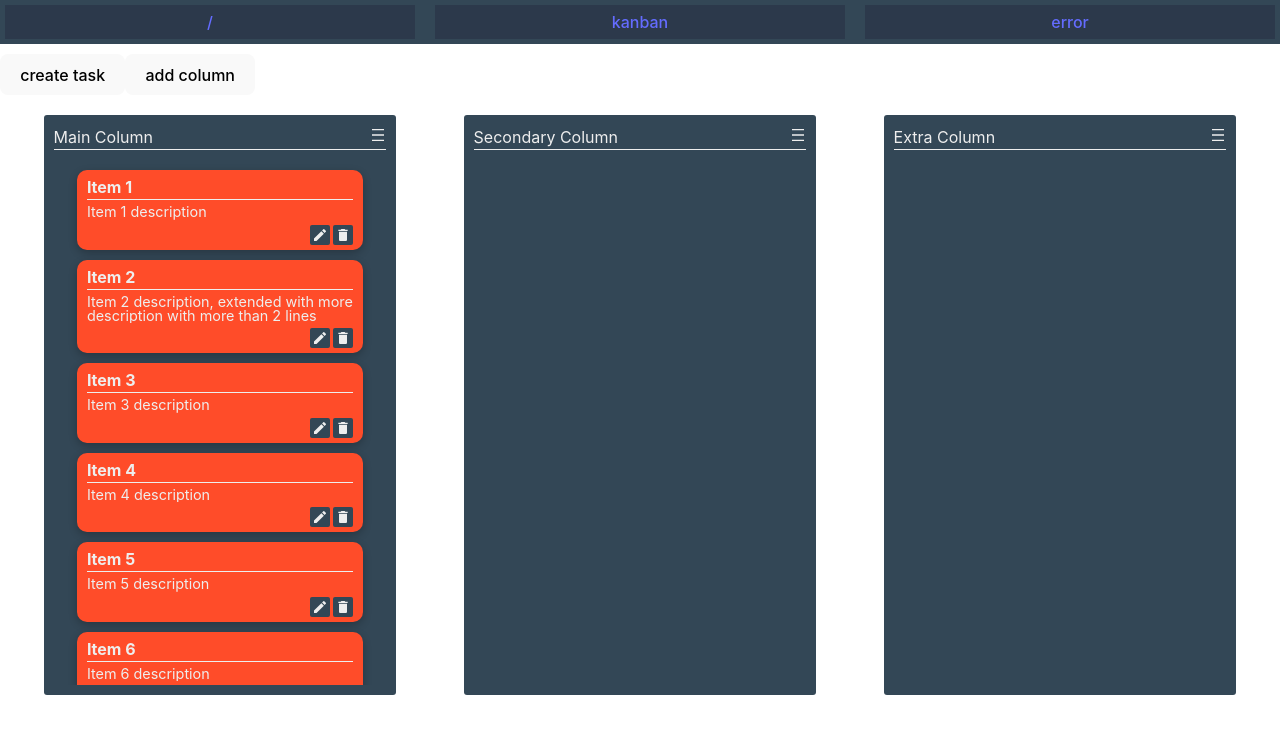
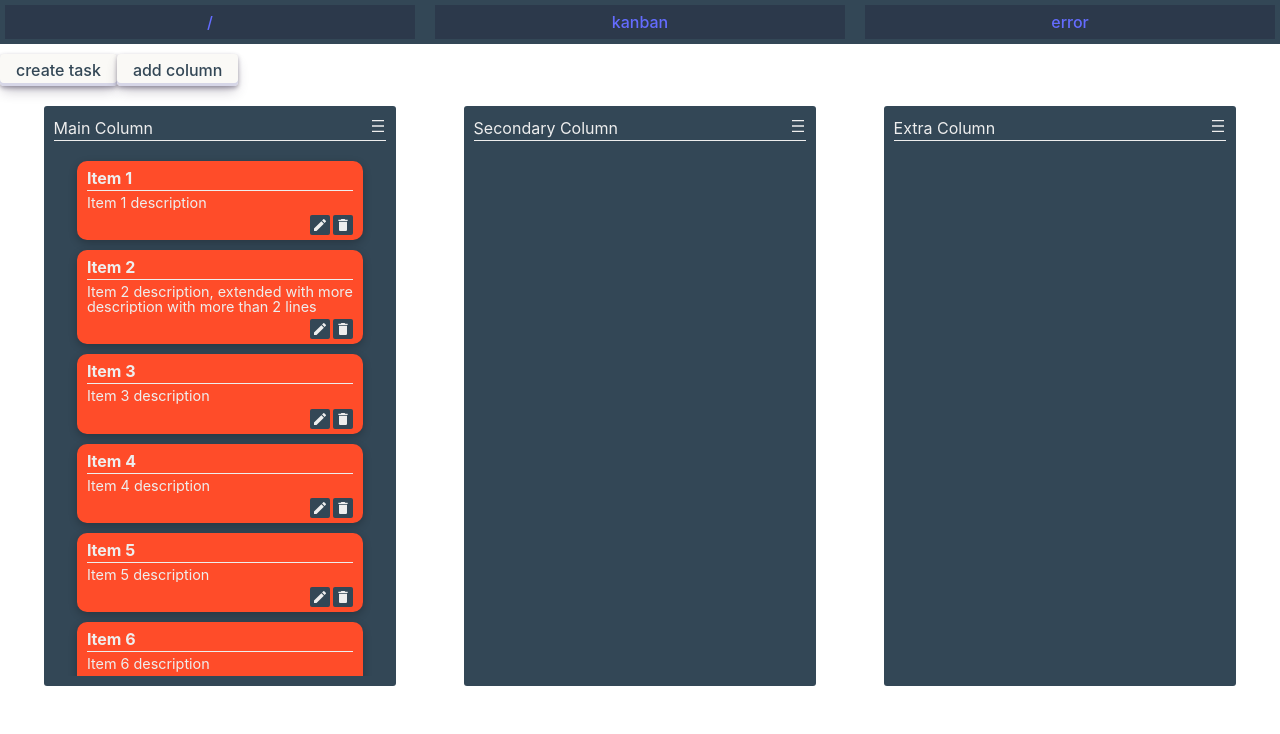
Before and after one commit to Daamii/kanban, a React (Vite) app: page /kanban in a window 1280 px wide. Shown: the top 734 px of the page. Built offline with nearby package versions, Linux system fonts and the light colour scheme.

Commit message:
fix text input and clean create PrimaryButton Ccomponent

```diff
--- a/src/Screens/Kanban/KanbanPage.tsx
+++ b/src/Screens/Kanban/KanbanPage.tsx
@@ -1,6 +1,7 @@
 import React, { useState } from "react";
 import { useDispatch, useSelector } from "react-redux";
 import { v4 } from "uuid";
+import { PrimaryButton } from "../../components/Buttons/ButtonPrimary";
 import { KanbanGrid } from "../../features/Kanban/KanbanGrid";
 import { selectKanban, setColumns } from "../../store/kanbanSlice";
 import { ColumnnType } from "../../Types/types";
@@ -18,8 +19,10 @@ export const KanbanPage = () => {
   return (
     <div className="kanban-page">
       <div>
-        <button onClick={() => setIsOpen(true)}>create task</button>
-        <button
+        <PrimaryButton onClick={() => setIsOpen(true)}>
+          create task
+        </PrimaryButton>
+        <PrimaryButton
           onClick={() => {
             kanbanData.columns.length <= 4 &&
               dispatch(
@@ -34,7 +37,7 @@ export const KanbanPage = () => {
           }}
         >
           add column
-        </button>
+        </PrimaryButton>
       </div>
       <TaskForm isModalOpen={isOpen} closeModal={() => setIsOpen(false)} />
       <KanbanGrid tasks={kanbanData.tasks} columns={kanbanData.columns} />
--- a/src/Screens/Kanban/TaskForm.tsx
+++ b/src/Screens/Kanban/TaskForm.tsx
@@ -6,6 +6,7 @@ import Modal from "../../components/Modal/Modal";
 import { pushTask } from "../../store/kanbanSlice";
 import { TaskType } from "../../Types/types";
 import { v4 as uuidv4 } from "uuid";
+import { PrimaryButton } from "../../components/Buttons/ButtonPrimary";
 
 interface Props {
   isModalOpen: boolean;
@@ -41,7 +42,7 @@ export const TaskForm = ({ isModalOpen, closeModal }: Props) => {
         placeholder="Task description"
         onInputChange={setDescriptionValue}
       />
-      <button onClick={saveTask}>save</button>
+      <PrimaryButton onClick={saveTask}>save</PrimaryButton>
     </Modal>
   );
 };
--- /dev/null
+++ b/src/components/Buttons/ButtonPrimary.tsx
@@ -0,0 +1,19 @@
+import React, { MouseEventHandler, ReactNode } from "react";
+
+import "./buttons.scss";
+
+interface CustomButtonProps {
+  children: ReactNode;
+  onClick?: MouseEventHandler<HTMLButtonElement>;
+}
+
+export const PrimaryButton: React.FC<CustomButtonProps> = ({
+  children,
+  onClick,
+}) => {
+  return (
+    <button className="primary-button" onClick={onClick}>
+      {children}
+    </button>
+  );
+};
--- /dev/null
+++ b/src/components/Buttons/buttons.scss
@@ -0,0 +1,22 @@
+.primary-button {
+  font-size: 16px;
+  align-items: center;
+  background-color: var(--color-offwhite);
+  border-radius: 4px;
+  border-width: 0;
+  box-shadow: rgba(45, 35, 66, 0.4) 0 2px 4px,
+    rgba(45, 35, 66, 0.3) 0 7px 13px -3px, #d6d6e7 0 -3px 0 inset;
+  color: var(--color-secondary);
+  height: 32px;
+  overflow: hidden;
+  white-space: nowrap;
+  transition: box-shadow 0.25s, transform 0.25s;
+  padding: 0 1em;
+}
+
+.primary-button:hover {
+  box-shadow: rgba(45, 35, 66, 0.4) 0 4px 8px,
+    rgba(45, 35, 66, 0.3) 0 7px 13px -3px, #d6d6e7 0 -3px 0 inset;
+  transform: translateY(-1px);
+  cursor: pointer;
+}
--- a/src/components/Inputs/TextInput.tsx
+++ b/src/components/Inputs/TextInput.tsx
@@ -25,7 +25,7 @@ export const TextInput: React.FC<TextInputProps> = ({
       <input
         className="simple-input__field"
         type="text"
-        value={defaulValue}
+        defaultValue={defaulValue}
         placeholder={placeholder}
         onChange={handleChange}
       />
--- a/src/features/Kanban/KanbanColumn.tsx
+++ b/src/features/Kanban/KanbanColumn.tsx
@@ -5,6 +5,7 @@ import { MdDensityMedium as Burger } from "react-icons/md";
 import TextInput from "../../components/Inputs/TextInput";
 import { useDispatch } from "react-redux";
 import { updateColumn } from "../../store/kanbanSlice";
+import { PrimaryButton } from "../../components/Buttons/ButtonPrimary";
 
 interface ColumnProps {
   column: ColumnnType;
@@ -90,14 +91,14 @@ const ColumnModifyForm = ({
         defaulValue={value.label}
         onInputChange={setInputValue}
       />
-      <button
+      <PrimaryButton
         onClick={() => {
           dispatch(updateColumn({ ...value, label: inputValue }));
           hideForm();
         }}
       >
         save
-      </button>
+      </PrimaryButton>
     </>
   );
 };
```
